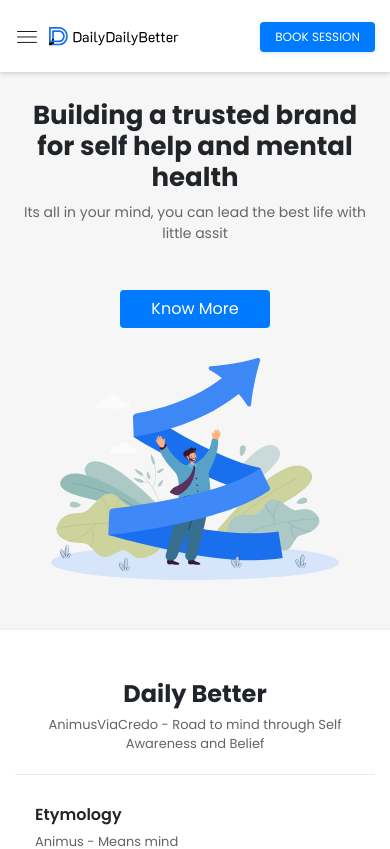
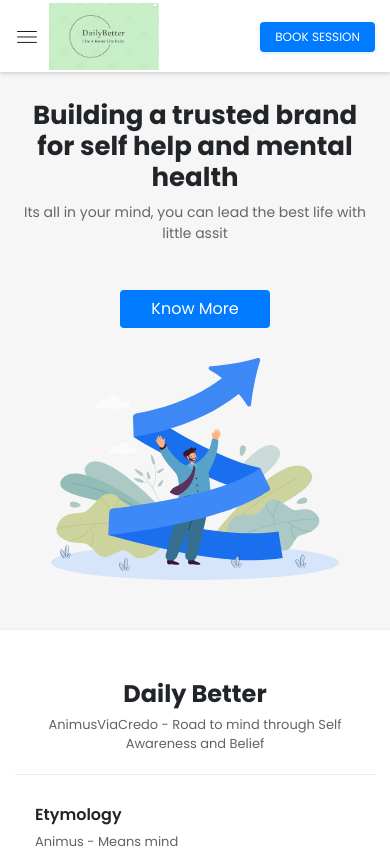
Before and after one commit to naveennsit/dailybetter, a Next.js app: page / in a window 390 px wide. Shown: the top 849 px of the page. Built offline with nearby package versions, Linux system fonts and the light colour scheme.

Commit message:
FIRST COMIT

```diff
--- a/pages/index.js
+++ b/pages/index.js
@@ -30,7 +30,7 @@
                 <img src='/images/menu-icon.svg' />
               </div>
               <Link href='/'>
-                <img src='/images/logo.svg' alt='' />
+                <img src='/images/logo.jpeg' alt='' width={80}/>
               </Link>
             </div>
             <div className='right-navigation'>
@@ -62,7 +62,7 @@
       <div className={`sidebar ${state ? 'active' : ''}`}>
         <div className='sidebar-wrappr'>
           <div className='side-bar-logo'>
-            <img src='/images/logo.svg' />
+            <img src='/images/logo.jpeg'  width={80}/>
           </div>
           <ul>
           <li>
--- a/styles/globals.css
+++ b/styles/globals.css
@@ -3,7 +3,7 @@
 
 
 header {background-color: #fff; box-shadow: 0 1px 5px rgb(0 0 0 / 20%); position: fixed; top: 0px; left: 0px; width: 100%; z-index: 99; height: 72px; line-height: 72px;}
-.logo img {width: 180px;}
+.logo img {width: 120px;}
 header .header-wrappr {display: flex; align-items: center; justify-content: space-between;}
 .right-navigation ul {display: flex; margin: 0px; align-items: center; list-style: none;}
 .right-navigation ul li a {display: block; padding: 0px 15px; font-size: 14px; color: #000;}
@@ -132,7 +132,7 @@
     .footer-wrappr {flex-wrap: wrap;}
     .right-navigation ul li a button {padding: 5px 14px; font-size: 12px;}
     .right-navigation ul li a {padding: 0px;}
-    .logo img {width: 130px;}
+    .logo img {width: 110px;}
     .service-wrappr .service-item {width: calc(100% / 2 - 15px);}
     .service-wrappr .service-item:nth-child(3) {margin-right: 15px;}
     .service-wrappr .service-item:nth-child(2), .service-wrappr .service-item:nth-child(4),
```
Also changed, not shown: public/images/logo.jpeg (added).
